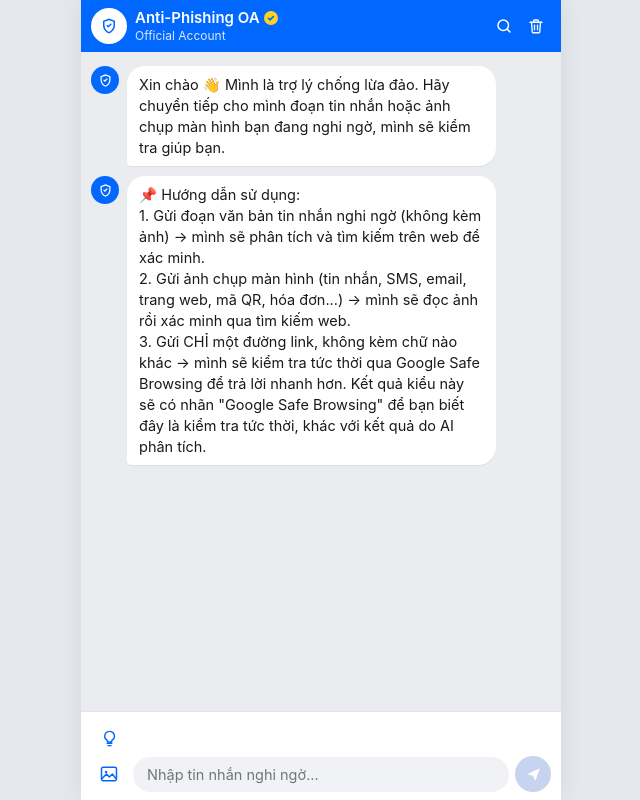
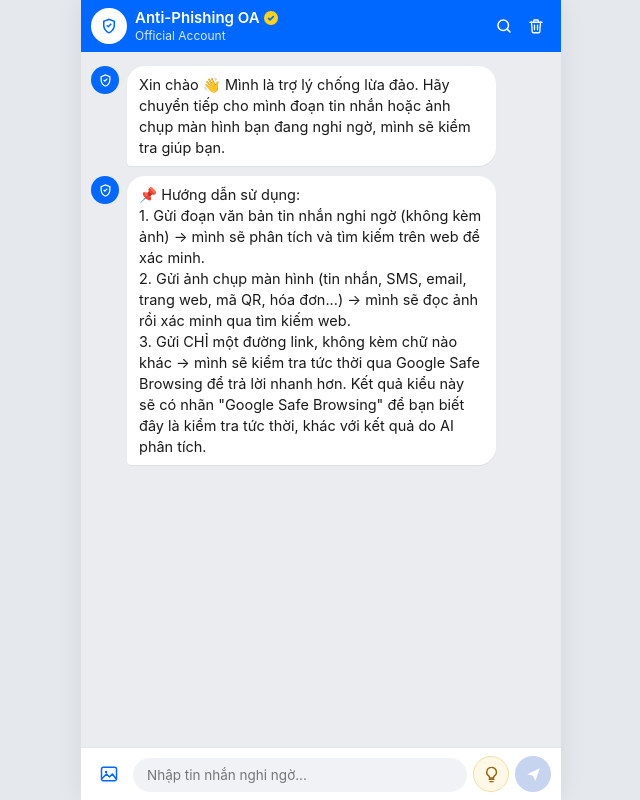
Before and after one commit to huanhoahongso3-collab/zalo-oa-anti-phising, a Next.js app: page / in a window 1280 px wide. Shown: the whole page, without its empty margins (319-959 px from the left). Built offline with nearby package versions, Linux system fonts and the light colour scheme.

Commit message:
Refactor weekly tip button styling and replace with a new design

```diff
--- a/app/globals.css
+++ b/app/globals.css
@@ -356,19 +356,17 @@ html, body {
 }
 
 .tip-btn {
-  display: flex;
-  align-items: center;
-  gap: 6px;
-  width: 100%;
+  width: 36px;
+  height: 36px;
+  flex-shrink: 0;
   border: 1px solid var(--tip-btn-border);
   background: var(--tip-btn-bg);
   color: var(--tip-btn-fg);
-  font-size: 13px;
-  font-weight: 600;
-  padding: 7px 12px;
-  border-radius: 10px;
   cursor: pointer;
-  margin-bottom: 8px;
+  border-radius: 50%;
+  display: flex;
+  align-items: center;
+  justify-content: center;
 }
 .tip-btn:hover {
   filter: brightness(0.97);
@@ -441,6 +439,7 @@ html, body {
 
 textarea.msg-input {
   flex: 1;
+  min-width: 0;
   resize: none;
   border: none;
   outline: none;
@@ -448,7 +447,7 @@ textarea.msg-input {
   color: var(--input-fg);
   border-radius: 18px;
   padding: 9px 14px;
-  font-size: 14.5px;
+  font-size: 13.5px;
   max-height: 100px;
   font-family: inherit;
 }
--- a/app/page.js
+++ b/app/page.js
@@ -414,14 +414,6 @@ export default function Home() {
       </div>
 
       <div className="composer">
-        <button
-          className="icon-btn"
-          onClick={handleWeeklyTip}
-          disabled={sending}
-          title="Mẹo Mỗi Tuần"
-        >
-          <Icon.Bulb />
-        </button>
         {pendingImages.length > 0 && (
           <div className="preview-row">
             {pendingImages.map((img, i) => (
@@ -462,6 +454,14 @@ export default function Home() {
             onFocus={() => setTimeout(scrollToBottom, 300)}
           />
           <button
+            className="tip-btn"
+            onClick={handleWeeklyTip}
+            disabled={sending}
+            title="Mẹo Mỗi Tuần"
+          >
+            <Icon.Bulb />
+          </button>
+          <button
             className="send-btn"
             onClick={handleSend}
             disabled={sending || (!input.trim() && pendingImages.length === 0)}
```
